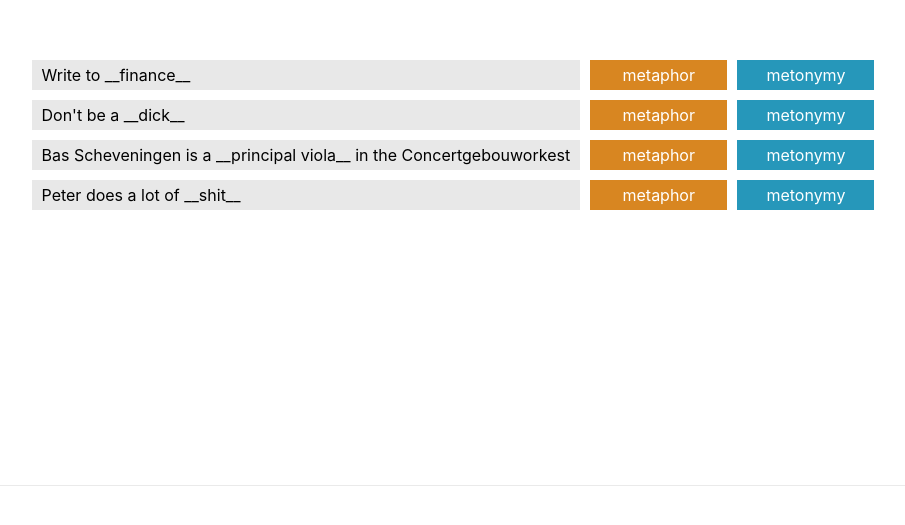
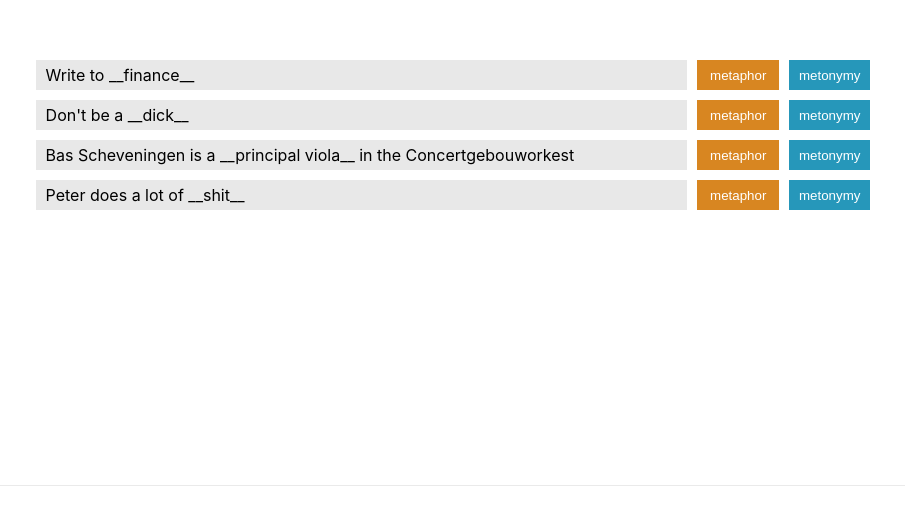
Before and after one commit to lstanisavljevic/kviz, a Next.js app: page / in a window 1280 px wide. Shown: the part 215-740 px from the top of the page, without its empty margins (187-1092 px from the left). Built offline with nearby package versions, Linux system fonts and the light colour scheme.

Commit message:
Regroup columns

```diff
--- a/src/components/kviz/Kviz.tsx
+++ b/src/components/kviz/Kviz.tsx
@@ -6,7 +6,7 @@ import styles from './kviz.module.scss'
 const Kviz = () => {
   const [level, setLevel] = useState(0)
   const [content, setContent] = useState([])
-  const [matches, setMatches] = useState(0)
+  // const [matches, setMatches] = useState(0)
 
   useEffect(() => {
     setContent(Object.entries(kviz[level]))
@@ -31,19 +31,18 @@ const Kviz = () => {
     <div className={styles.kviz}>
       {content.map((row) => {
         const [example, solution, status, isGood] = row
-        const outcome = status ? (isGood ? 'correct' : 'incorrect') : 'nada'
+        const outcome = status ? (isGood ? 'correct' : 'incorrect') : ''
         return (
           <div
             key={example}
-            className={`${styles.kviz__row} ${styles[`kviz__row--${status}`]} ${
-              styles[`kviz__row--${outcome}`]
-            }`}
+            className={`${styles.kviz__row} ${styles[`kviz__row--${status}`]}`}
           >
             <div className={`${styles.kviz__col} ${styles.kviz__example}`}>
               {example}
             </div>
-            {options.map((option, optionIndex) => (
-              <div
+            {!status &&
+              options.map((option, optionIndex) => (
+                <button
                   key={optionIndex}
                   className={`${styles.kviz__col} ${styles.kviz__option} ${
                     styles[`kviz__${option}`]
@@ -53,8 +52,15 @@ const Kviz = () => {
                   }
                 >
                   {option}
-              </div>
+                </button>
               ))}
+            {status && (
+              <div
+                className={`${styles.kviz__col} ${styles.kviz__outcome} ${
+                  styles[`kviz__col--${outcome}`]
+                }`}
+              ></div>
+            )}
           </div>
         )
       })}
--- a/src/components/kviz/kviz.module.scss
+++ b/src/components/kviz/kviz.module.scss
@@ -5,22 +5,26 @@
   grid-gap: $gutter;
   &__row {
     display: grid;
-    grid-template-columns: 4fr 1fr 1fr;
+    grid-template-columns: 8fr 1fr 1fr;
     grid-gap: $gutter;
-    &--correct {
-      box-shadow: 0 0 0 $gutter / 2 $color-green;
-    }
-    &--incorrect {
-      box-shadow: 0 0 0 $gutter / 2 $color-red;
-    }
   }
   &__col {
     background: $color-col;
     padding: $gutter / 2 $gutter;
+    &--correct {
+      background: $color-green;
+    }
+    &--incorrect {
+      background: $color-red;
+    }
+  }
+  &__outcome {
+    grid-column: span 3;
   }
   &__option {
     text-align: center;
     color: $color-white;
+    border: none;
   }
   &__metaphor {
     background: $color-metaphor;
```
Lines whose indentation alone changed are shown as unchanged.
